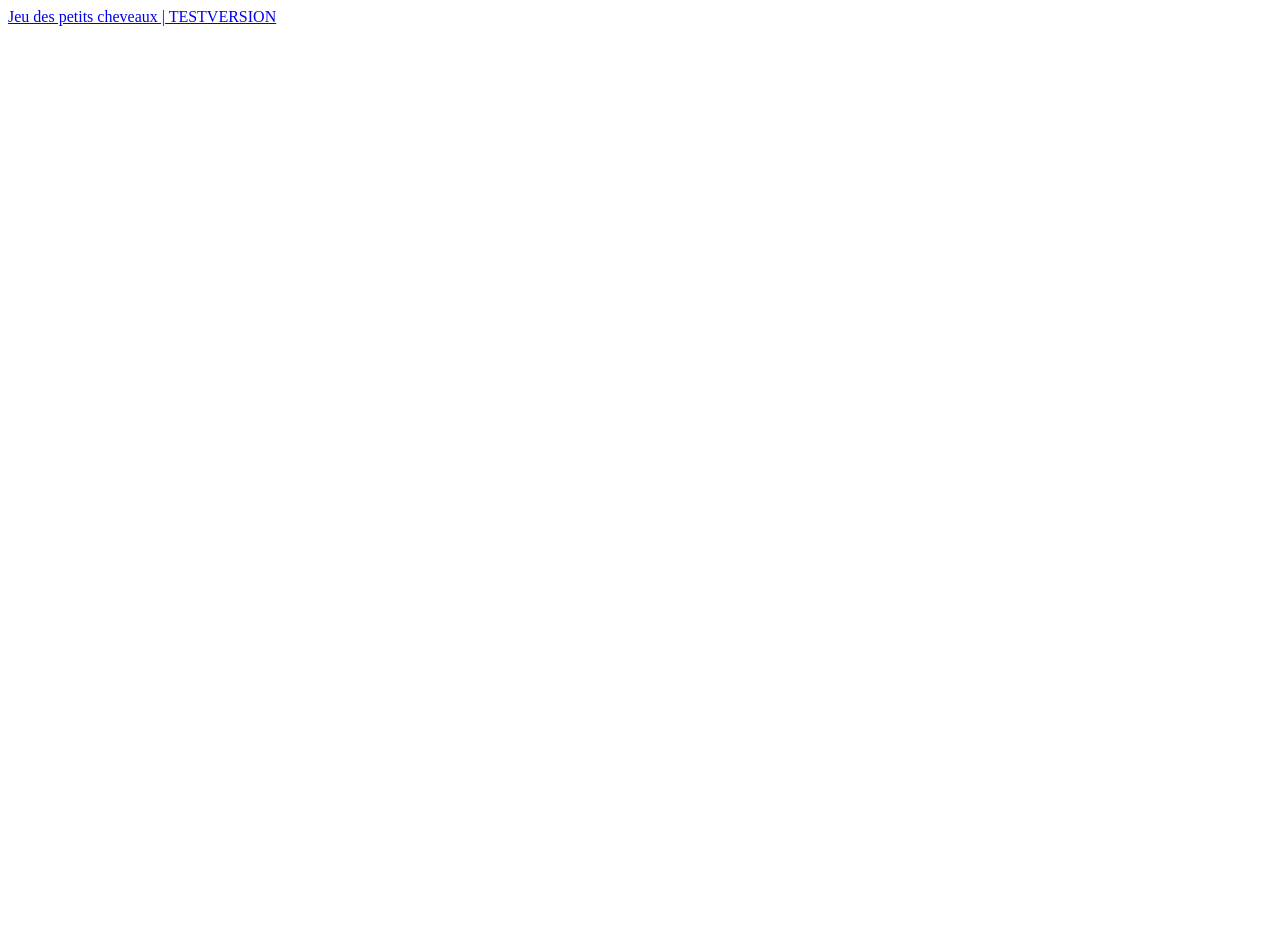
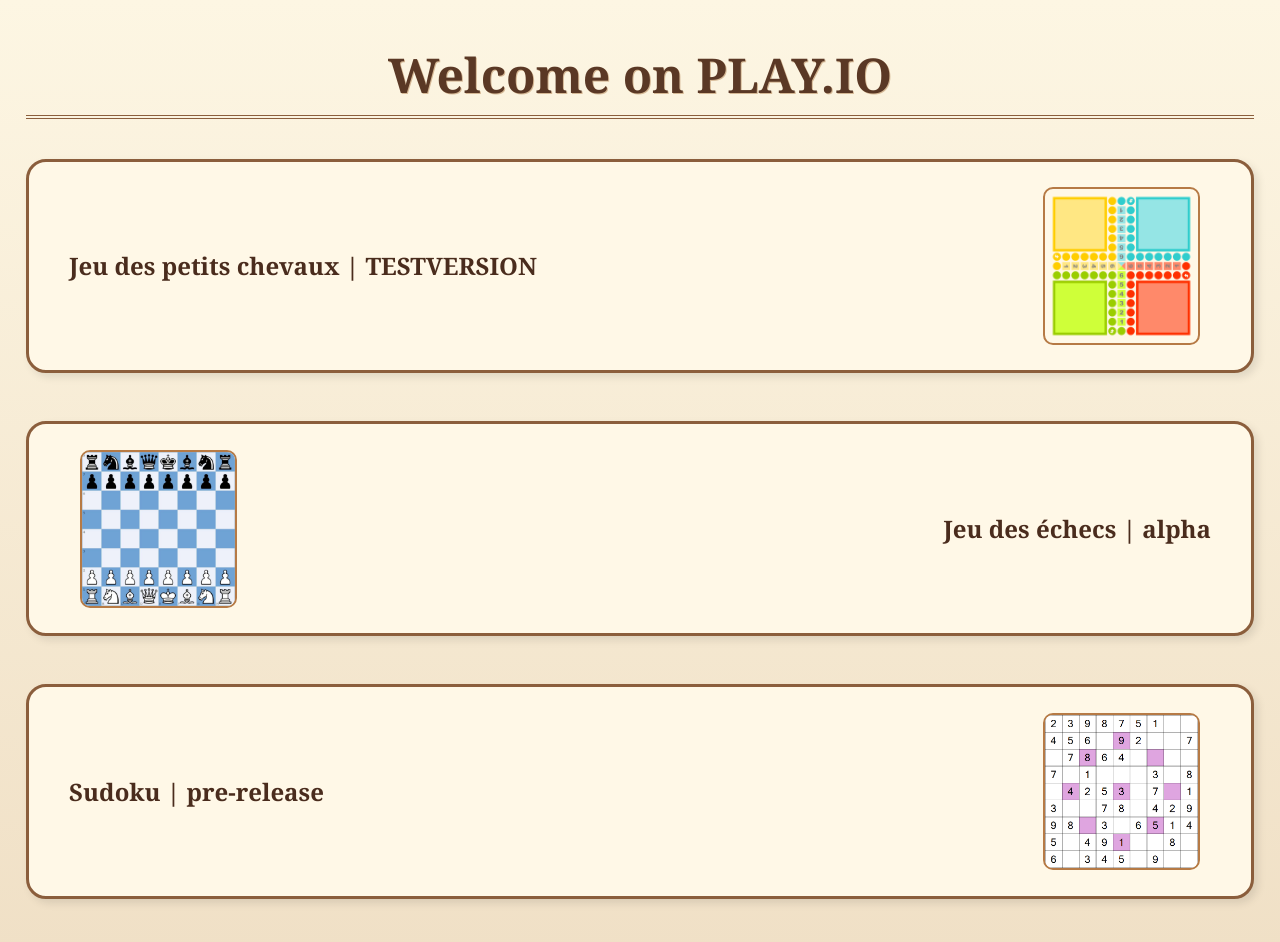
Before and after one commit to GitArsene/Projet, a plain HTML site: page index.html in a window 1280 px wide. Before the commit the page ends 800 px from the top, so only its background shows below. Drawn offline with Linux system fonts and the light colour scheme.

Commit message:
feat : adding style to html

```diff
--- /dev/null
+++ b/frontend/assets/styles/home.css
@@ -0,0 +1,104 @@
+body {
+    display: grid;
+    grid-template-columns: 1fr;
+    grid-template-rows: auto repeat(3, auto);
+    grid-template-areas:
+        "title"
+        "game1"
+        "game2"
+        "game3";
+    height: auto;
+    padding: 2vw;
+    margin: 0;
+    font-family: 'Georgia', serif;
+    background: linear-gradient(to bottom, #fdf6e3, #f0e0c6);
+
+    h1 {
+        grid-area: title;
+        text-align: center;
+        font-size: 3rem;
+        margin: 2vh 0;
+        color: #5a3825;
+        text-shadow: 1px 1px 0 #d5b895;
+        border-bottom: 4px double #8b5e3c;
+        padding-bottom: 1vh;
+    }
+
+    & div {
+        display: flex;
+        justify-content: space-between;
+        align-items: center;
+        padding: 2vw;
+        border: 3px solid #8b5e3c;
+        border-radius: 20px;
+        margin: 3vh 0;
+        background-color: #fff8e7;
+        box-shadow: 4px 4px 8px rgba(0, 0, 0, 0.1);
+        transition: transform 0.2s ease;
+
+        &:hover {
+            transform: scale(1.01);
+        }
+
+        & a {
+            font-size: 1.5rem;
+            text-decoration: none;
+            color: #4a2c1d;
+            font-weight: bold;
+            padding: 1vw;
+            border: 2px solid transparent;
+            transition: all 0.3s ease;
+
+            &:hover {
+                color: #b67a45;
+                border-bottom: 2px dashed #b67a45;
+            }
+        }
+
+        & img {
+            height: 12vw;
+            max-height: 180px;
+            width: auto;
+            margin: 0 2vw;
+            border-radius: 10px;
+            border: 2px solid #b67a45;
+            object-fit: cover;
+        }
+    }
+
+    & #G1 {
+        grid-area: game1;
+        flex-direction: row;
+    }
+
+    & #G2 {
+        grid-area: game2;
+        flex-direction: row-reverse;
+    }
+
+    & #G3 {
+        grid-area: game3;
+        flex-direction: row;
+    }
+
+    @media (max-width: 768px) {
+        h1 {
+            font-size: 2.2rem;
+        }
+
+        & div {
+            flex-direction: column;
+            text-align: center;
+
+            & img {
+                height: 35vw;
+                margin: 1vh 0;
+            }
+
+            & a {
+                font-size: 1.2rem;
+                margin-bottom: 1vh;
+            }
+        }
+    }
+}
--- /dev/null
+++ b/frontend/assets/styles/horsesRoom.css
@@ -0,0 +1,91 @@
+body {
+    font-family: 'Georgia', serif;
+    background: linear-gradient(to bottom, #fdf6e3, #f0e0c6);
+    padding: 3vw;
+    margin: 0;
+    display: flex;
+    flex-direction: column;
+    gap: 4vh;
+    align-items: center;
+
+    &>div {
+        background-color: #fff8e7;
+        border: 3px solid #8b5e3c;
+        border-radius: 20px;
+        padding: 3vw;
+        width: 100%;
+        max-width: 500px;
+        box-shadow: 4px 4px 8px rgba(0, 0, 0, 0.1);
+
+        h2 {
+            text-align: center;
+            font-size: 1.8rem;
+            color: #5a3825;
+            margin-bottom: 2vh;
+            text-shadow: 1px 1px 0 #d5b895;
+        }
+
+        form {
+            display: flex;
+            flex-direction: column;
+            gap: 1.5vh;
+
+            label {
+                font-weight: bold;
+                color: #4a2c1d;
+                margin-bottom: 0.5vh;
+            }
+
+            input {
+                padding: 0.8vh 1vw;
+                font-size: 1rem;
+                border: 2px solid #b67a45;
+                border-radius: 10px;
+                background-color: #fffefb;
+                transition: box-shadow 0.2s;
+
+                &:focus {
+                    outline: none;
+                    box-shadow: 0 0 5px #b67a45;
+                }
+            }
+
+            button {
+                margin-top: 1.5vh;
+                padding: 1vh;
+                font-size: 1.1rem;
+                font-weight: bold;
+                color: #fff8e7;
+                background-color: #b67a45;
+                border: none;
+                border-radius: 10px;
+                cursor: pointer;
+                transition: background-color 0.3s;
+
+                &:hover {
+                    background-color: #8b5e3c;
+                }
+            }
+        }
+    }
+
+    @media (max-width: 600px) {
+        padding: 5vw;
+
+        &>div {
+            padding: 5vw;
+
+            h2 {
+                font-size: 1.5rem;
+            }
+
+            form {
+
+                input,
+                button {
+                    font-size: 1rem;
+                }
+            }
+        }
+    }
+}
--- a/index.html
+++ b/index.html
@@ -1,12 +1,27 @@
 <!DOCTYPE html>
 <html lang="en">
-<head>
-    <meta charset="UTF-8">
-    <meta name="viewport" content="width=device-width, initial-scale=1.0">
-    <title>Document</title>
-</head>
-<body>
-    <!--! MUST COPY THE CONTENT IN BRANCH UI-->
-    <a href="frontend/horses/horses.html">Jeu des petits cheveaux | TESTVERSION</a>
-</body>
+  <head>
+    <meta charset="UTF-8" />
+    <meta name="viewport" content="width=device-width, initial-scale=1.0" />
+    <link rel="stylesheet" href="frontend/assets/styles/home.css" />
+    <title>Play.io</title>
+  </head>
+  <body>
+    <h1>Welcome on PLAY.IO</h1>
+    <div id="G1">
+      <a href="frontend/horses/horsesRoom.html"
+        >Jeu des petits chevaux | TESTVERSION</a
+      >
+      <img src="frontend/assets/libs/imgs/horses.png" alt="HorsesImg" />
+    </div>
+    <div id="G2">
+      <a href="frontend/chess/chessRoom.html">Jeu des échecs | alpha</a>
+      <img src="frontend/assets/libs/imgs/echec.jpeg" alt="ChessImg" />
+    </div>
+    <div id="G3">
+      <a href="frontend/sudoku/sudoku.html">Sudoku | pre-release</a>
+      <img src="frontend/assets/libs/imgs/sudoku.png" alt="SudokuImg" />
+    </div>
+    <!--TODO Change images of each game-->
+  </body>
 </html>
```
Also changed, not shown: frontend/assets/js/rooms.js (added, +10 -0 lines), frontend/horses/horsesRoom.html (added, +28 -0 lines), frontend/assets/js/chess.js (added), frontend/assets/js/home.js (added), frontend/assets/libs/imgs/echec.jpeg (added), frontend/assets/libs/imgs/horses.png (added), frontend/assets/libs/imgs/img.txt (deleted), frontend/assets/libs/imgs/sudoku.png (added), frontend/assets/styles/styles.css (deleted).
